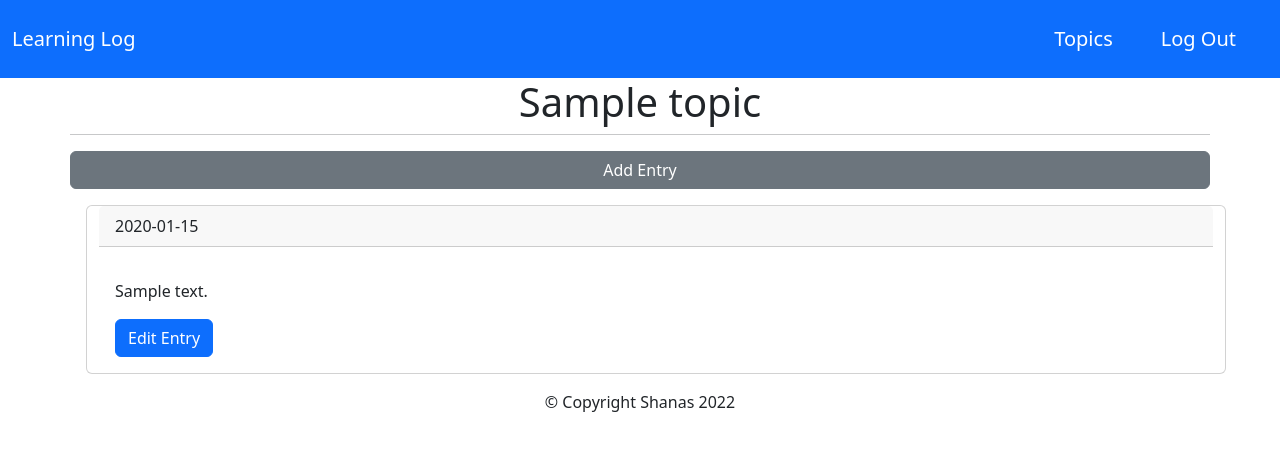
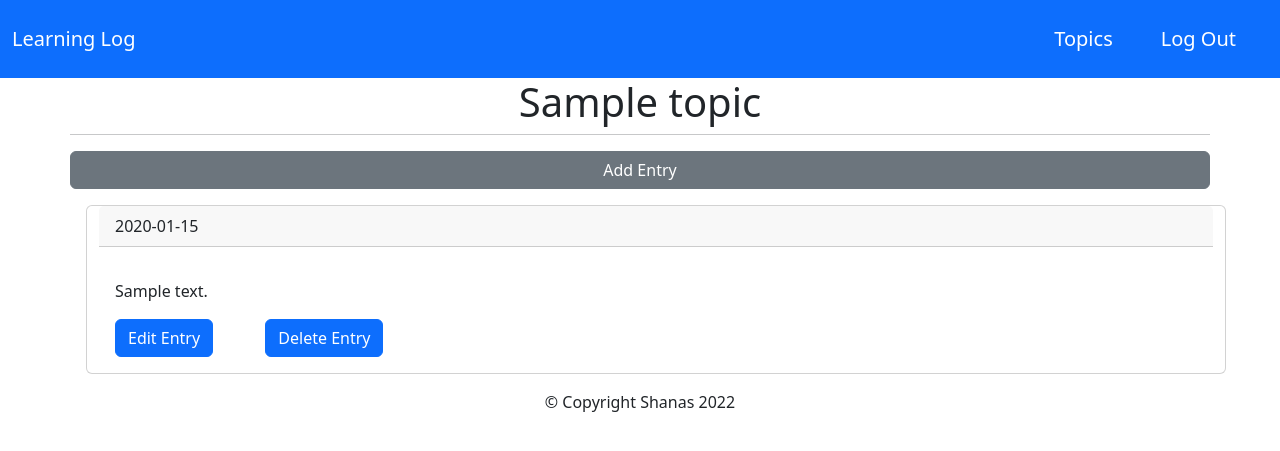
Before and after one commit to mrshanas/topics-tracker, a Django app: page /topics/1/ in a window 1280 px wide. Shown: the top 451 px of the page. Run offline with Django 4.2, Linux system fonts and the light colour scheme; a user stored in the database is signed in; tables that the repository leaves empty hold one stand-in row (values such as "Sample post"); some libraries are stand-ins or nearby versions.

Commit message:
Delete topic entry feauture

```diff
--- a/templates/topics/topic.html
+++ b/templates/topics/topic.html
@@ -18,6 +18,8 @@
       <a href="{% url 'topics:edit_entry' entry.id %}" class="btn btn-primary"
         >Edit Entry</a
       >
+{% comment  %}{% url 'topics:delete_entry' %}{% endcomment %}
+      <a href="{% url 'topics:delete_entry' entry.id %}" class="btn btn-primary ms-5">Delete Entry</a>
     </div>
   </div>
   {% empty %}
--- a/topics/models.py
+++ b/topics/models.py
@@ -1,7 +1,7 @@
 from django.db import models
 from django.contrib.auth.models import User
 # from django.utils import timezone
-from datetime import datetime
+from django.urls import reverse
 # Create your models here.
 class Topic(models.Model):
     """A class to create Topics"""
@@ -14,6 +14,10 @@ class Topic(models.Model):
 
     def __str__(self):
         return self.title
+
+    # def get_absolute_url(self):
+    #     return reverse('topics:topic', args=[self.id])
+
 
 
 class Entry(models.Model):
--- a/topics/urls.py
+++ b/topics/urls.py
@@ -19,5 +19,7 @@ urlpatterns = [
     # adding a new entry
     path('<int:topic_id>/new_entry',views.new_entry,name='new_entry'),
     # editing a new entry
-    path('<int:entry_id>/edit_entry',views.edit_entry,name='edit_entry')
+    path('<int:entry_id>/edit_entry',views.edit_entry,name='edit_entry'),
+    # deleting an entry
+    path('<int:entry_id>/delete_entry',views.delete_entry,name='delete_entry')
 ]
--- a/topics/views.py
+++ b/topics/views.py
@@ -102,3 +102,16 @@ def edit_entry(request, entry_id):
 
     context = {'entry': entry, 'form': form, 'topic': topic}
     return render(request, 'topics/edit_entry.html', context)
+
+@login_required
+def delete_entry(request,entry_id):
+    """Delete the selected entry"""
+    entry = Entry.objects.get(id=entry_id)
+
+    s_topic = entry.topic
+
+    if s_topic.owner != request.user:
+        raise Http404
+
+    entry.delete()
+    return redirect('topics:topic',topic_id=s_topic.id)
```
Also changed, not shown: topics/migrations/0006_alter_entry_date_added.py (added).
